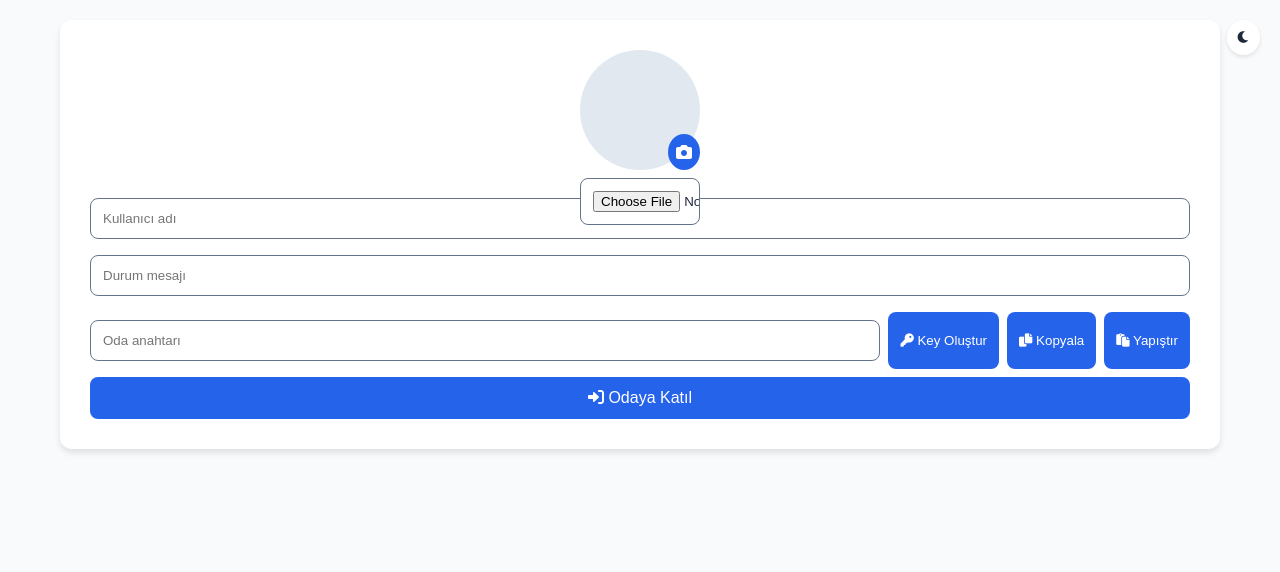
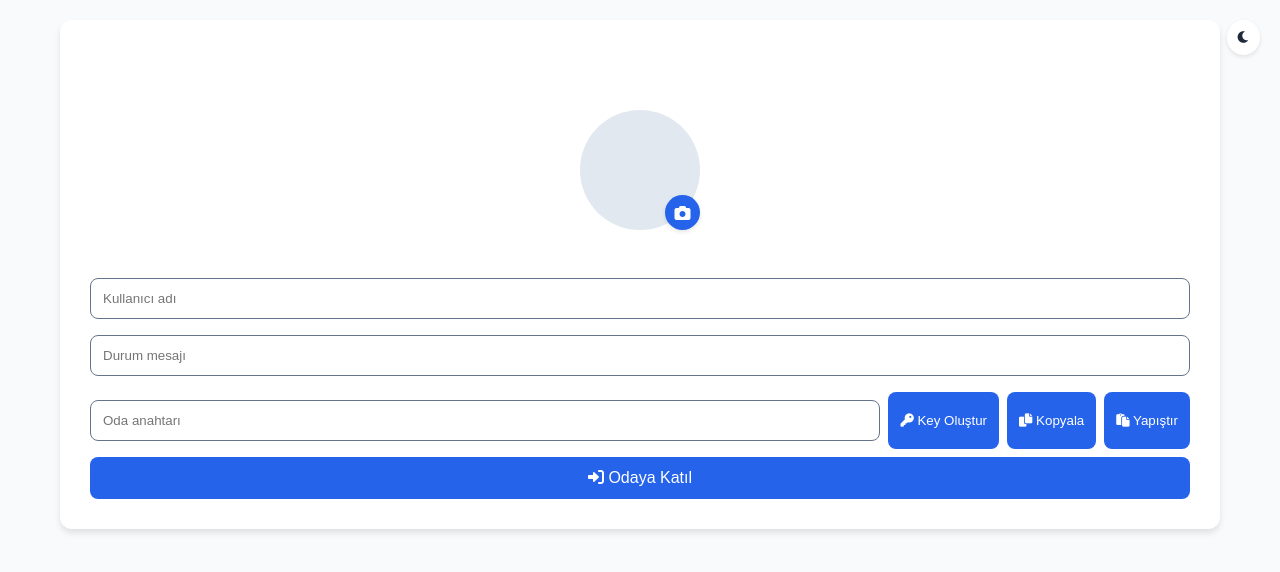
Before and after one commit to sonergunes741/chat-app, a website: page public/index.html in a window 1280 px wide. Drawn offline with Linux system fonts and the light colour scheme.

Commit message:
Fix Avatar Alignment & Simplify Upload UI

```diff
--- a/public/index.html
+++ b/public/index.html
@@ -22,7 +22,7 @@
                     <div class="avatar-preview">
                         <div id="avatarPreview"></div>
                     </div>
-                    <input type="file" id="avatarUpload" accept="image/*">
+                    <input type="file" id="avatarUpload" accept="image/*" style="display: none;">
                     <label for="avatarUpload" class="upload-btn">
                         <i class="fas fa-camera"></i>
                     </label>
--- a/public/styles.css
+++ b/public/styles.css
@@ -68,13 +68,14 @@ body {
 .profile-setup {
     padding: 30px;
     text-align: center;
+    margin-top: 40px;
 }
 
 .avatar-upload {
     position: relative;
     width: 120px;
     height: 120px;
-    margin: 0 auto 20px;
+    margin: 20px auto 40px;
 }
 
 .avatar-preview {
@@ -83,6 +84,7 @@ body {
     border-radius: 50%;
     overflow: hidden;
     background: var(--message-received);
+    transition: all 0.3s ease;
 }
 
 .upload-btn {
@@ -94,6 +96,27 @@ body {
     padding: 8px;
     border-radius: 50%;
     cursor: pointer;
+    /* Gölge ve geçiş efekti ekleyin */
+    box-shadow: 0 2px 4px var(--shadow);
+    transition: all 0.3s ease;
+    /* Boyutu biraz büyütün */
+    width: 35px;
+    height: 35px;
+    /* İkonu ortalayın */
+    display: flex;
+    align-items: center;
+    justify-content: center;
+}
+
+.upload-btn:hover {
+    transform: scale(1.1);
+    background: var(--primary);
+    opacity: 0.9;
+}
+
+/* Avatar preview'a hover efekti ekleyin */
+.avatar-preview:hover {
+    opacity: 0.8;
 }
 
 input {
```
